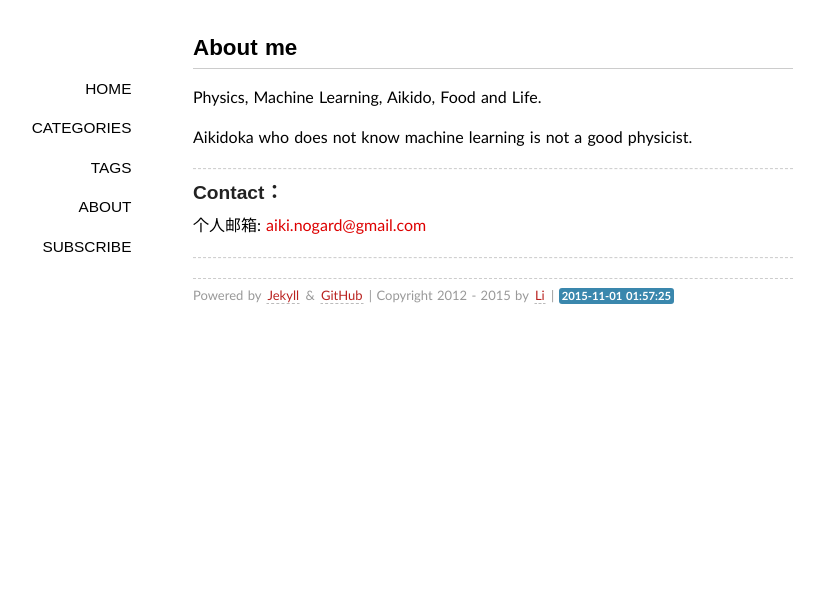
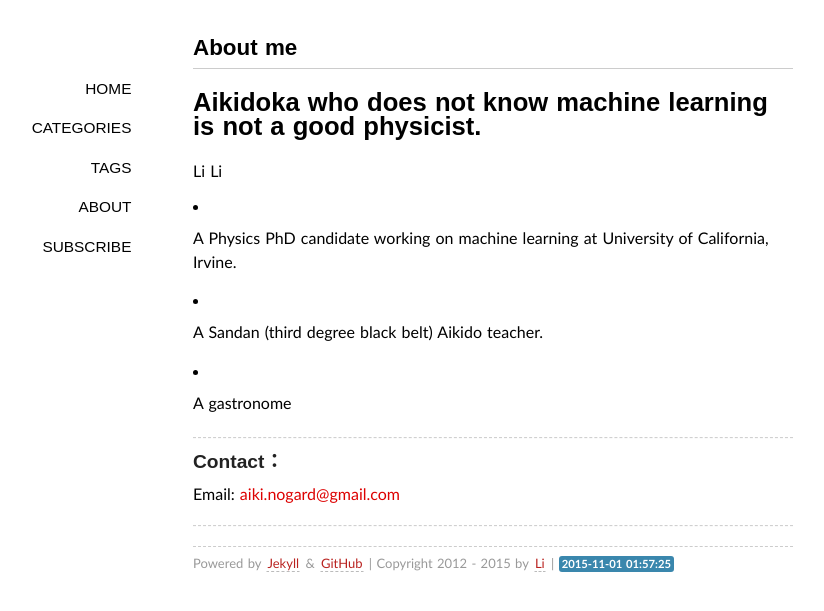
Before and after one commit to aikinogard/aikinogard.github.io, a Jekyll site: the page built from about/index.md, in a window 1280 px wide. Shown: the top 611 px of the page, without its empty margins (147-971 px from the left). Built offline with Jekyll 4.4.1, drawn with Linux system fonts in a browser that asks for light colours; some web fonts are replaced; Markdown is read by kramdown in place of the engine named in the settings; comment, search, counter and statistics services are not loaded.

Commit message:
update about

```diff
--- a/about/index.md
+++ b/about/index.md
@@ -4,15 +4,21 @@ layout: page
 comments: no
 ---
 
-Physics, Machine Learning, Aikido, Food and Life.
+#Aikidoka who does not know machine learning is not a good physicist.
 
-Aikidoka who does not know machine learning is not a good physicist.
+Li Li
+
+* A Physics PhD candidate working on machine learning at University of California, Irvine.
+
+* A Sandan (third degree black belt) Aikido teacher.
+
+* A gastronome
 
 ----
 
 ###Contact：
 
-个人邮箱: [aiki.nogard@gmail.com](mailto:aiki.nogard@gmail.com)
+Email: [aiki.nogard@gmail.com](mailto:aiki.nogard@gmail.com)
 
 
 ----
```
